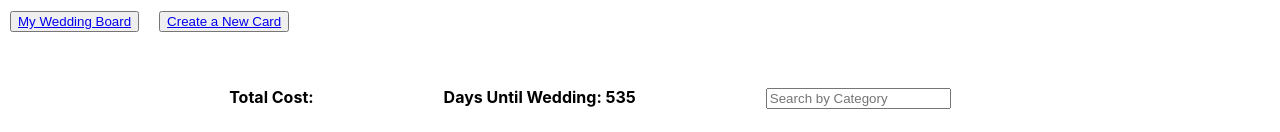
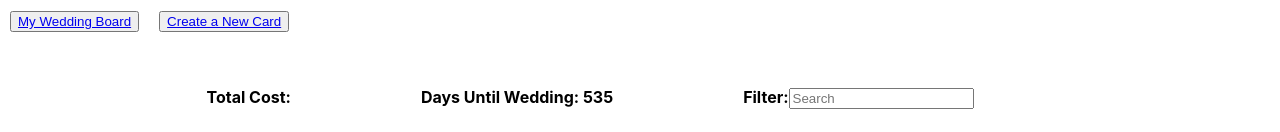
Before and after one commit to jasonbracco/WeddingWizard, a React (Create React App) app: page / in a window 1280 px wide. Shown: the top 132 px of the page. Built offline with nearby package versions, Linux system fonts and the light colour scheme; no server answers.

Commit message:
made minor tweak, added in a Filter text and removed original placeholder

```diff
--- a/src/App.js
+++ b/src/App.js
@@ -80,15 +80,13 @@ function App() {
                     <strong>Days Until Wedding: {daysUntilWedding}</strong>
                   </div>
                   <div className="filter">
-                    {/* <form onSubmit={handleFilter}> */}
+                    <strong>Filter:</strong>
                       <input
                         type="text"
-                        placeholder="Search by Category"
+                        placeholder="Search"
                         value={filterSearch}
                         onChange={handleFilter}
                       />
-                      {/* <button type="submit">Filter</button> */}
-                    {/* </form> */}
                   </div>
                 </div>
                 <div>
```
